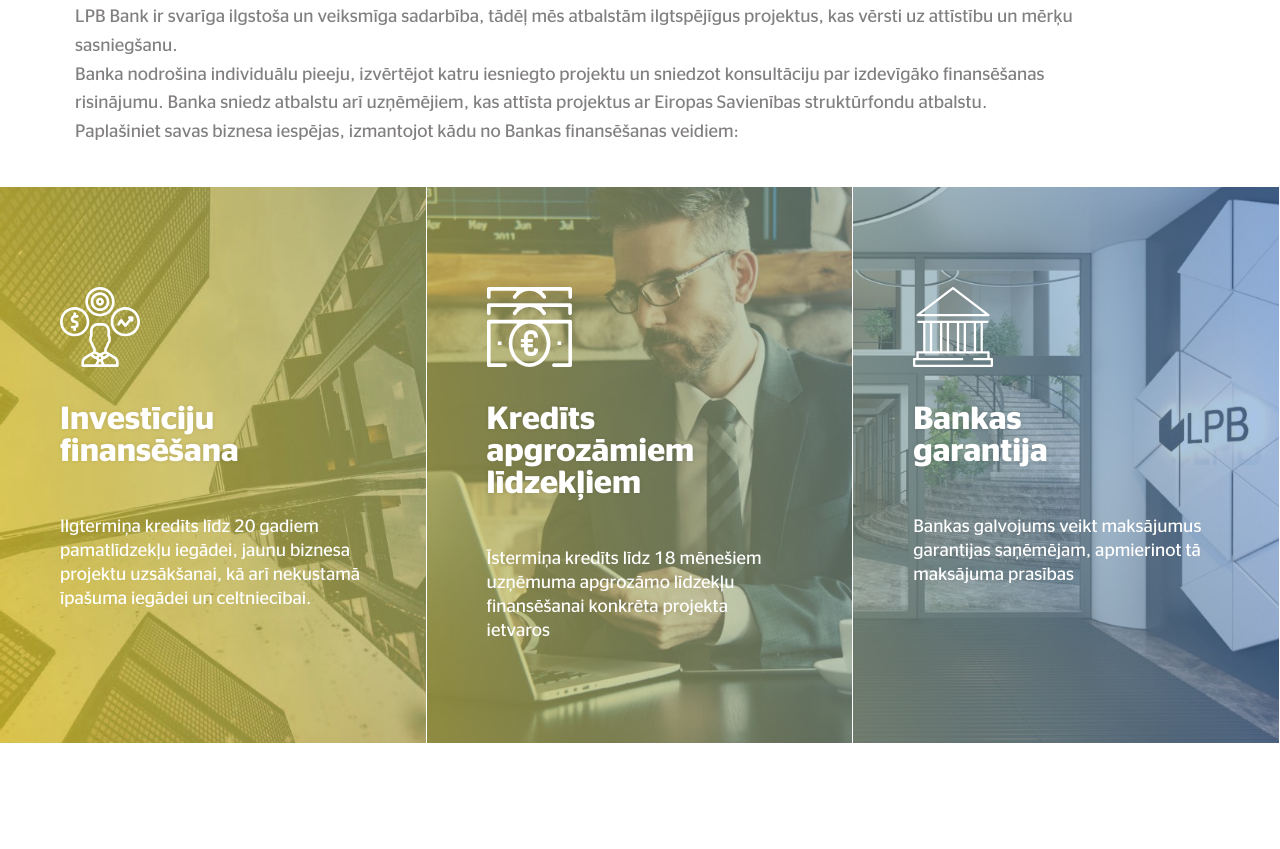
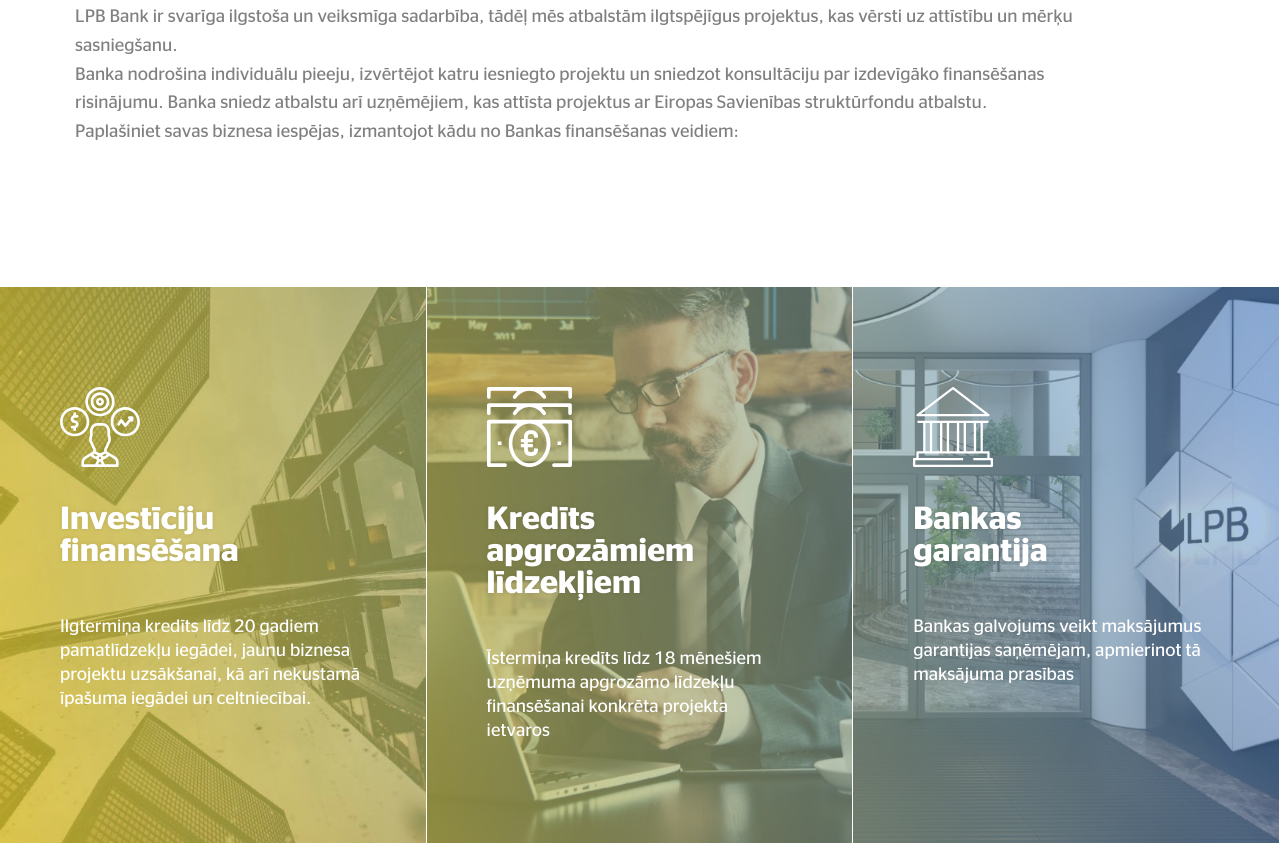
Before and after one commit to dengl91/lpb, a plain HTML site: page financing.html in a window 1280 px wide. Shown: the part 571-1420 px from the top of the page. Drawn offline with nearby package versions, Linux system fonts and the light colour scheme.

Commit message:
Fix finance page

```diff
--- a/app/sass/layout/_threecol.sass
+++ b/app/sass/layout/_threecol.sass
@@ -7,7 +7,7 @@
 
 .threecol
     display: flex
-    margin: 0 0 200px 0
+    margin: 140px 0
     &__item
         color: #fff
         background-size: cover
```
Also changed, not shown: public/css/common.css, 1 other file.
